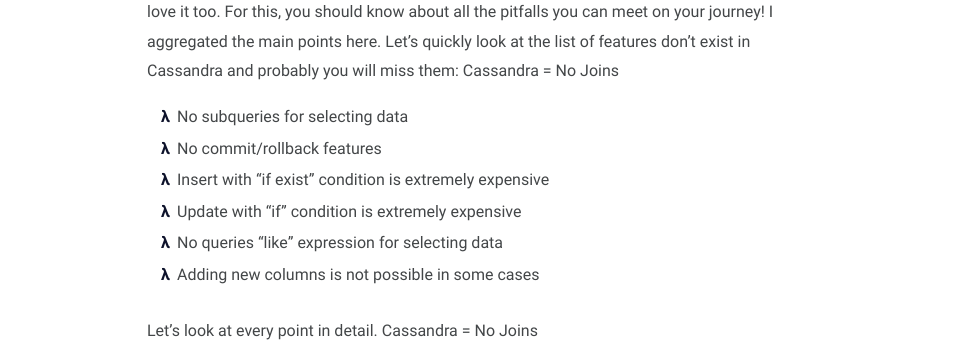
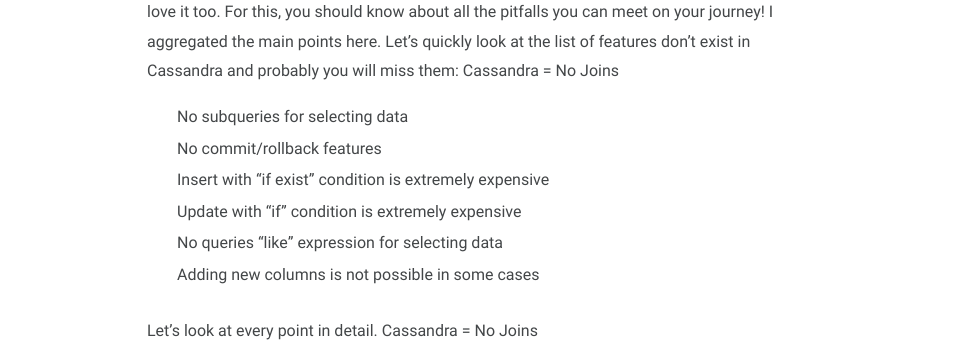
Before and after one commit to irenkamalova/irenkamalova.github.io, a Jekyll site: the page built from _posts/2020-12-09-cassandra-pitfalls.md, in a window 1280 px wide. Shown: the part 415-773 px from the top of the page, without its empty margins (163-1116 px from the left). Built offline with Jekyll 4.4.1, drawn with Linux system fonts in a browser that asks for light colours.

Commit message:
change list style
Signed-off-by: irenkamalova <iren.kamalova@gmail.com>

```diff
--- a/_sass/klise/_base.scss
+++ b/_sass/klise/_base.scss
@@ -119,6 +119,7 @@ figcaption {
 }
 
 // List
+// content: "\03BB"; - greek symbol lambda
 ul {
   list-style: none;
   li {
@@ -126,7 +127,6 @@ ul {
     text-align: -webkit-match-parent;
   }
   li::before {
-    content: "\03BB";
     display: inline-block;
     width: 1em;
     position: relative;
```
